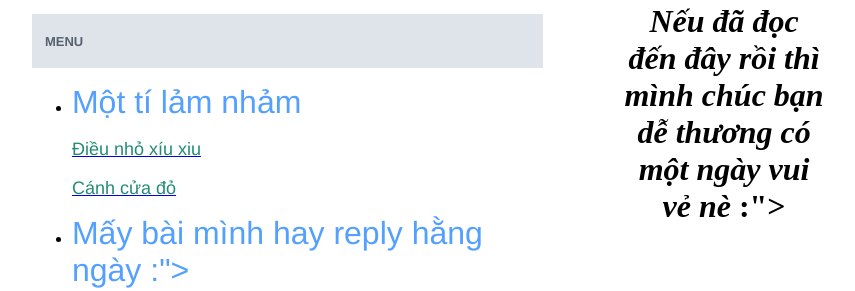
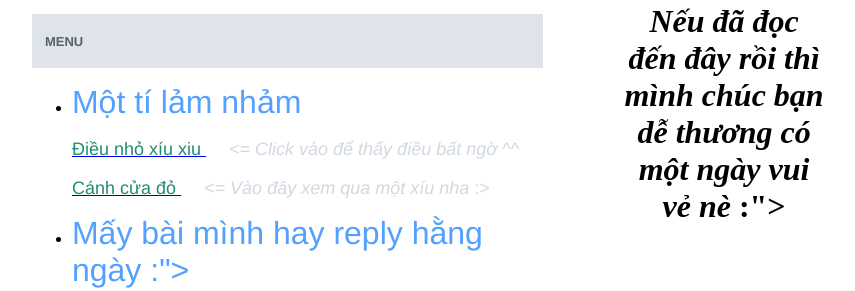
Before and after one commit to thanhthido/My-Blog, a plain HTML site: page index.html in a window 1280 px wide. Shown: the part 754-1045 px from the top of the page, without its empty margins (212-1067 px from the left). Drawn offline with Linux system fonts and the light colour scheme.

Commit message:
Update index.html

```diff
--- a/index.html
+++ b/index.html
@@ -87,6 +87,9 @@
 													Điều nhỏ xíu xiu
 												</font>
 											</a>
+											<font size="+1" color="#d1d8e0">
+												<i>&emsp; <= Click vào để thấy điều bất ngờ ^^</i>
+											</font>
 											<br>
 											<br>
 											<a href="canhcuado.html" target="_blank" title="Tịch Mộ Dung">
@@ -94,6 +97,9 @@
 													Cánh cửa đỏ
 												</font>
 											</a>
+											<font size="+1" color="#d1d8e0">
+												<i>&emsp; <= Vào đây xem qua một xíu nha</i> :>
+											</font>
 										</p>
 									</li>
 									<!-- music -->
```
